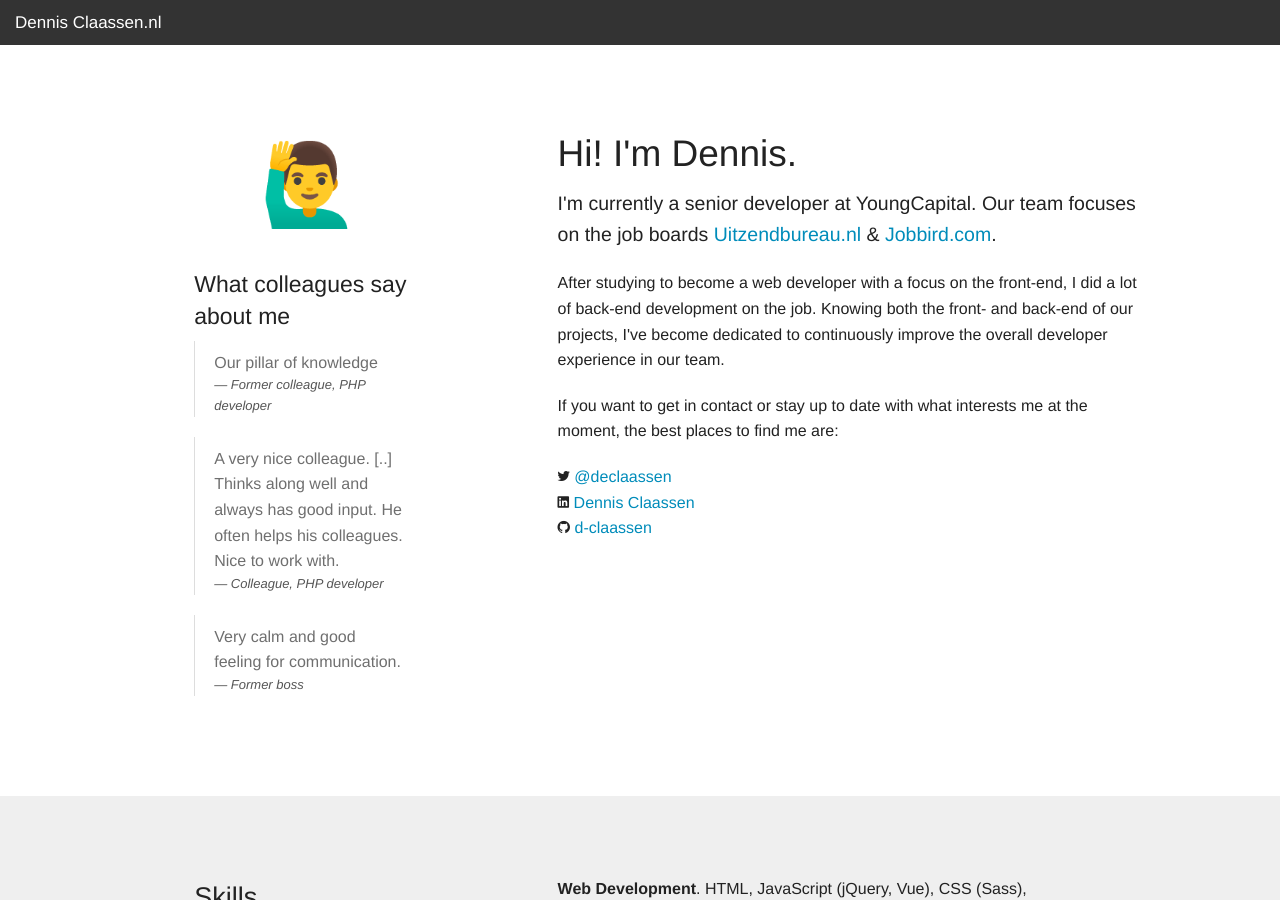
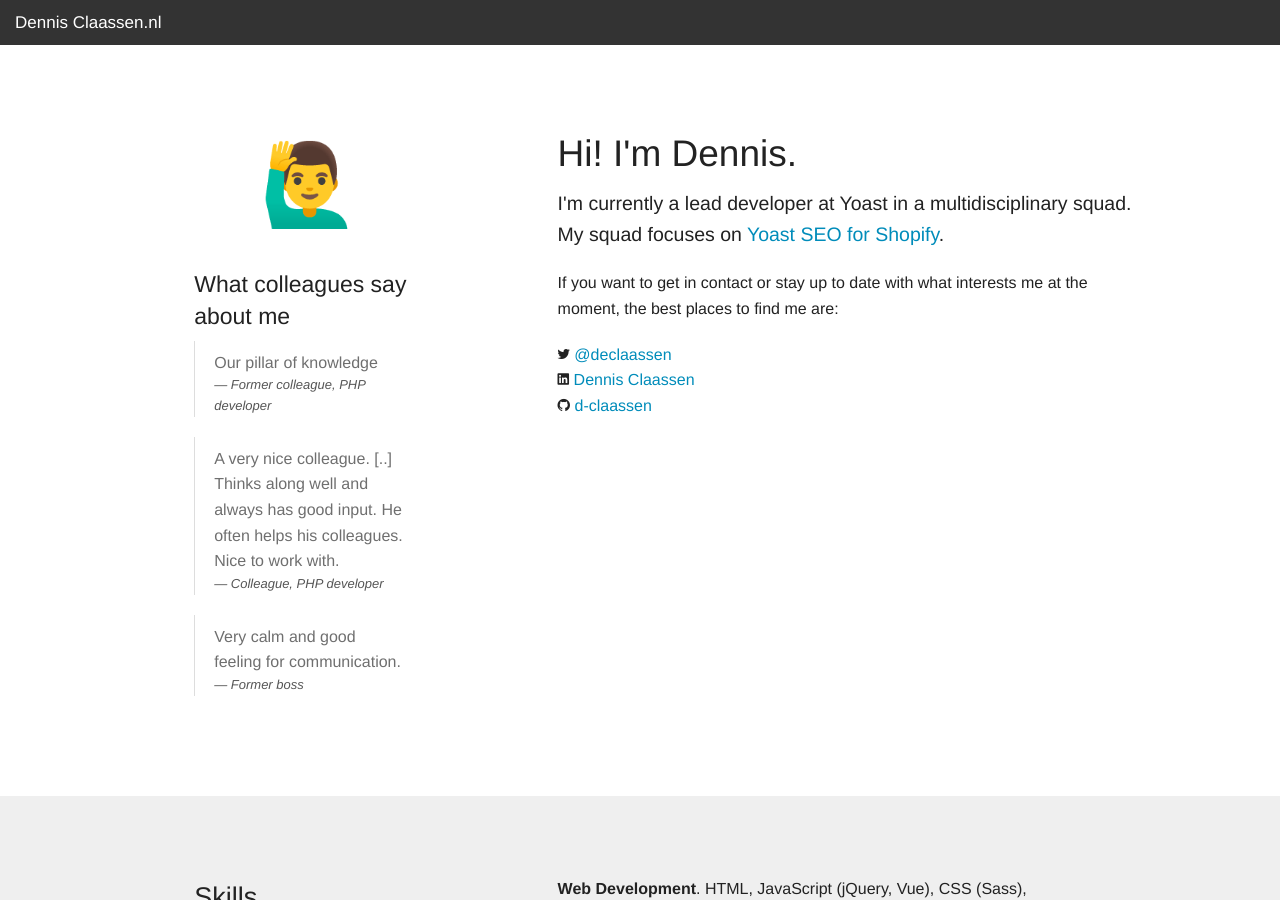
Before and after one commit to d-claassen/d-claassen.github.io, a Jekyll site: the page built from index.html, in a window 1280 px wide and 900 px high. Built offline with Jekyll 4.4.1, drawn with Linux system fonts in a browser that asks for light colours.

Commit message:
Update personal intro

```diff
--- a/index.html
+++ b/index.html
@@ -12,12 +12,8 @@ title: Home - Dennis Claassen.nl
       Hi! I&apos;m <span itemprop="name">Dennis</span>.
     </h2>
     <p class="lead">
-      I&apos;m currently a <span itemprop="jobTitle">senior developer</span> at YoungCapital.
-      Our team focuses on the job boards <a href="https://www.uitzendbureau.nl" target="_blank" rel="noopener">Uitzendbureau.nl</a> &amp; <a href="https://www.jobbird.com/nl/" target="_blank" rel="noopener">Jobbird.com</a>.
-    </p>
-
-    <p>
-      After studying to become a web developer with a focus on the front-end, I did a lot of back-end development on the job. Knowing both the front- and back-end of our projects, I've become dedicated to continuously improve the overall developer experience in our team.
+      I&apos;m currently a <span itemprop="jobTitle">lead developer</span> at Yoast in a multidisciplinary squad.
+      My squad focuses on <a href="https://www.yoast.com" target="_blank" rel="noopener">Yoast SEO for Shopify</a>.
     </p>
 
     <p>
```
